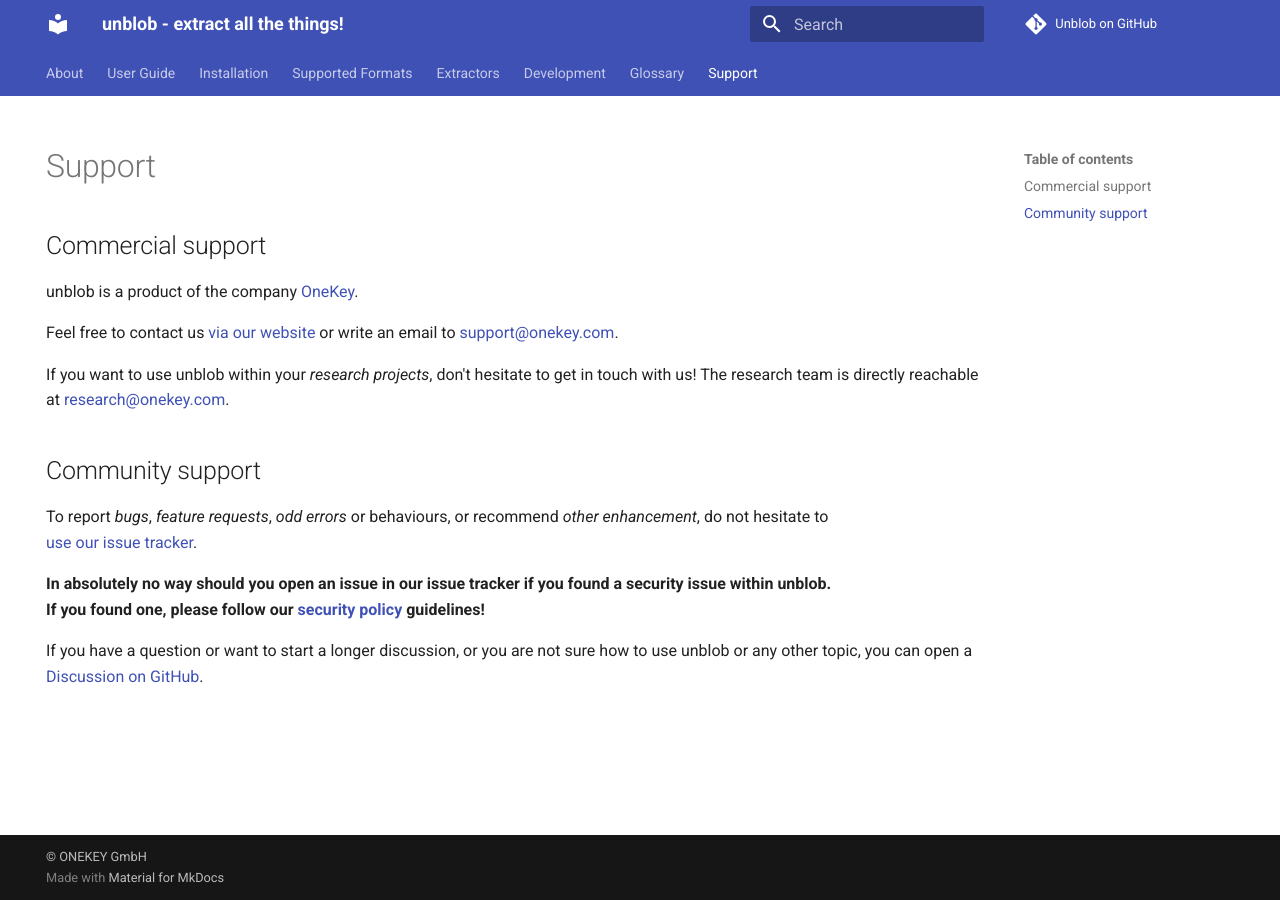
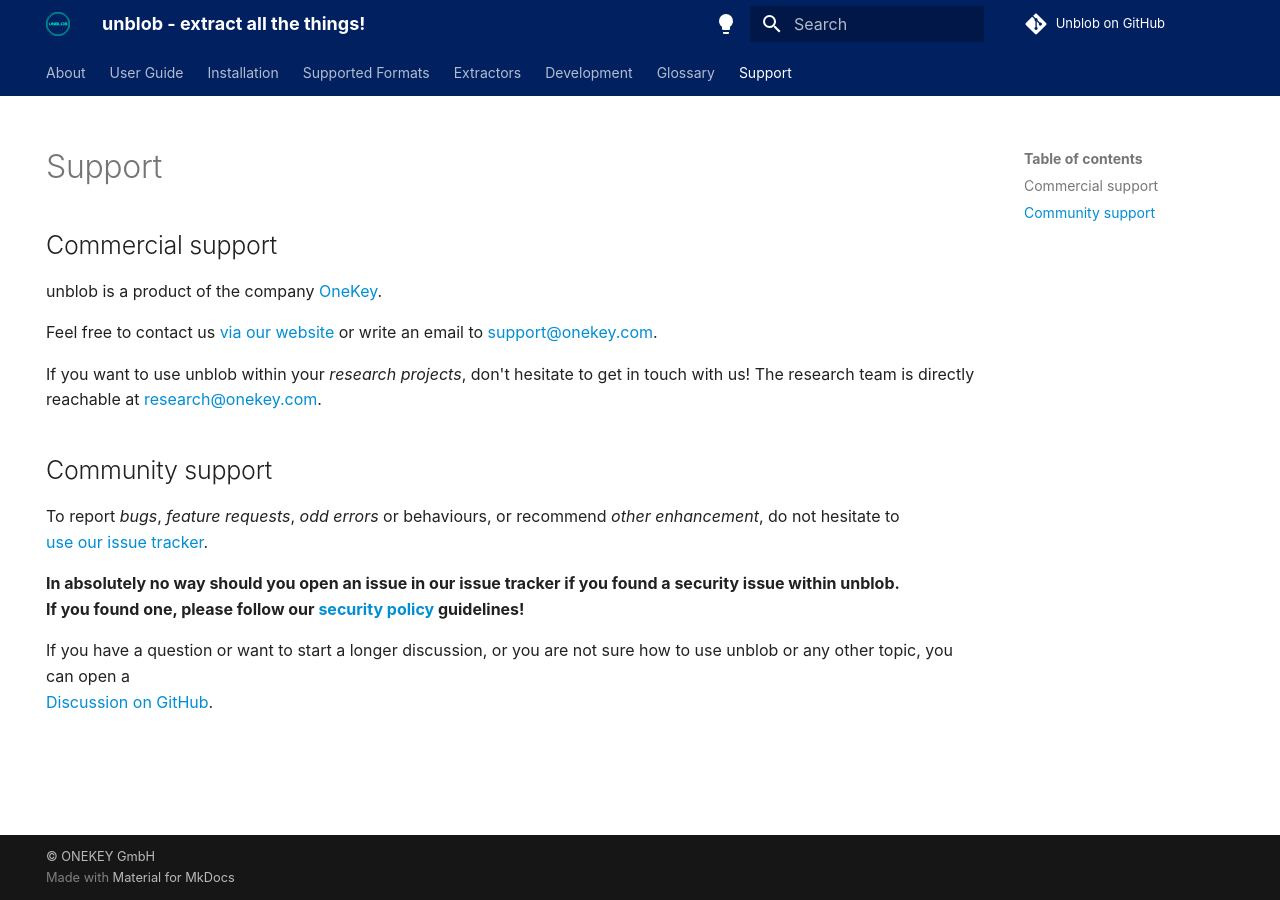
Before and after one commit to onekey-sec/unblob, an MkDocs documentation site: the page built from docs/support.md, in a window 1280 px wide. Built offline with MkDocs 1.6.1 and Material for MkDocs 9.7.7, drawn with Linux system fonts in a browser that asks for light colours; some web fonts are replaced; comment, search, counter and statistics services are not loaded.

Commit message:
Updated design, added light/dark themes and icons

```diff
--- /dev/null
+++ b/docs/extra.css
@@ -0,0 +1,10 @@
+[data-md-color-scheme="default"] {
+  --md-primary-fg-color:        #002060;
+  --md-typeset-a-color:         #008ed5;
+}
+
+[data-md-color-scheme="slate"] {
+  --md-primary-fg-color:        #002060;
+  --md-typeset-a-color:         #00FFC8;
+  --md-hue: 210;
+}
--- a/mkdocs.yml
+++ b/mkdocs.yml
@@ -30,7 +30,25 @@
 
 theme:
   name: material
+  logo: logo.svg
+  favicon: favicon.png
+  font:
+    text: Artegra Sans
+  palette:
+    - media: "(prefers-color-scheme: light)"
+      scheme: default
+      toggle:
+        icon: material/lightbulb
+        name: Switch to dark mode
+    - media: "(prefers-color-scheme: dark)"
+      scheme: slate
+      toggle:
+        icon: material/lightbulb-outline
+        name: Switch to light mode
   features:
     - navigation.instant
     - navigation.top
     - navigation.tabs
+
+extra_css:
+  - extra.css
```
Also changed, not shown: docs/favicon.png (added), docs/logo.svg (added).
